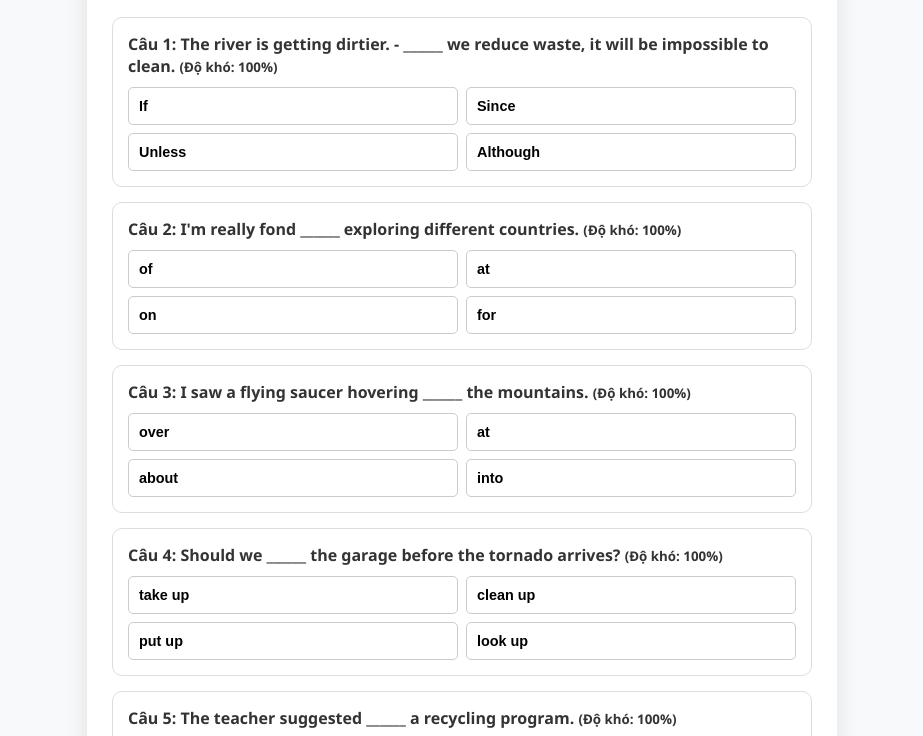
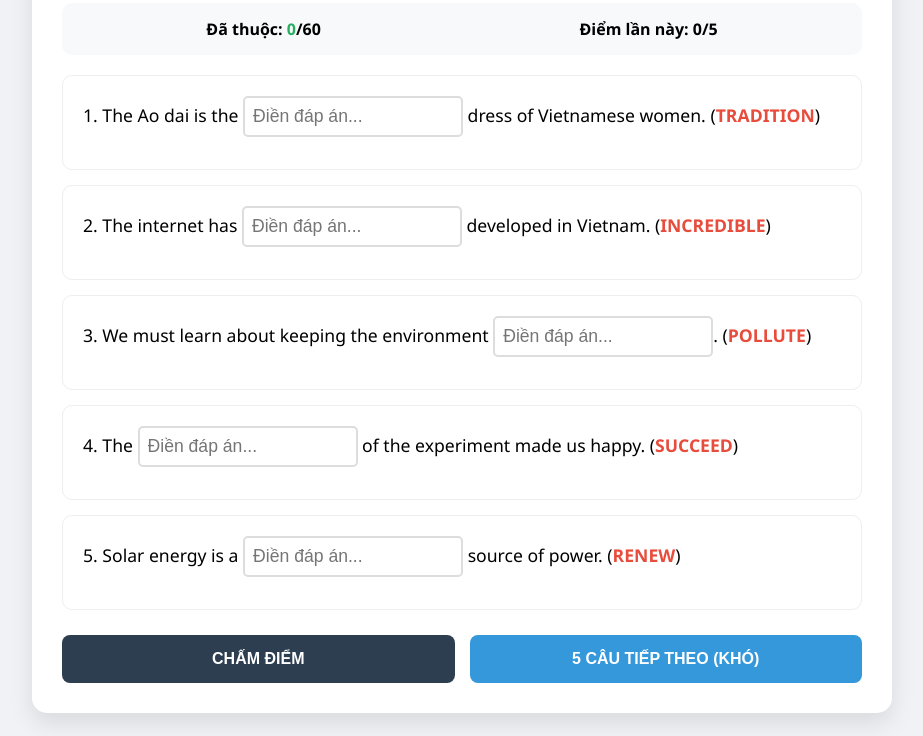
Before and after one commit to vtbinh2025/nountest, a plain HTML site: page DethiPhan5.html in a window 1280 px wide. Shown: the part 154-890 px from the top of the page, without its empty margins (178-1101 px from the left). Drawn offline with Linux system fonts and the light colour scheme.

Commit message:
Update DethiPhan5.html

```diff
--- a/DethiPhan5.html
+++ b/DethiPhan5.html
@@ -3,33 +3,42 @@
 <head>
     <meta charset="UTF-8">
     <meta name="viewport" content="width=device-width, initial-scale=1.0">
-    <title>Luyện tập Tiếng Anh - Hệ thống Trọng số</title>
+    <title>Luyện tập Word Form - Tiếng Anh 10</title>
     <style>
         :root {
             --primary: #2c3e50;
             --accent: #3498db;
             --success: #27ae60;
             --danger: #e74c3c;
-            --bg: #f8f9fa;
+            --bg: #f0f2f5;
         }
-        body { font-family: 'Segoe UI', Tahoma, sans-serif; background: var(--bg); padding: 20px; }
-        .container { max-width: 700px; margin: auto; background: white; padding: 25px; border-radius: 15px; box-shadow: 0 10px 25px rgba(0,0,0,0.1); }
-        h1 { text-align: center; color: var(--primary); font-size: 1.5em; margin-bottom: 10px; }
+        body { font-family: 'Segoe UI', Arial, sans-serif; background: var(--bg); padding: 20px; }
+        .container { max-width: 800px; margin: auto; background: white; padding: 30px; border-radius: 15px; box-shadow: 0 10px 25px rgba(0,0,0,0.1); }
+        h1 { text-align: center; color: var(--primary); border-bottom: 3px solid var(--accent); padding-bottom: 10px; }
+        .stats { display: flex; justify-content: space-around; background: #f8f9fa; padding: 15px; border-radius: 10px; margin-bottom: 20px; font-weight: bold; }
 
-        .status-bar { display: flex; justify-content: space-between; background: #eee; padding: 10px 15px; border-radius: 8px; margin-bottom: 20px; font-size: 0.9em; }
+        .question-box { border: 1px solid #eee; padding: 20px; border-radius: 10px; margin-bottom: 15px; background: #fff; position: relative; }
+        .q-text { font-size: 1.1em; margin-bottom: 12px; line-height: 1.6; }
+        .word-bracket { color: var(--danger); font-weight: bold; }
 
-        .question-card { border: 1px solid #ddd; padding: 15px; border-radius: 10px; margin-bottom: 15px; background: #fff; }
-        .q-text { font-weight: bold; margin-bottom: 10px; color: #333; }
-        .options { display: grid; grid-template-columns: 1fr 1fr; gap: 8px; }
-        .opt { padding: 10px; border: 1px solid #ccc; border-radius: 5px; cursor: pointer; text-align: left; background: #fff; font-size: 0.9em; }
-        .opt:hover { background: #f0f7ff; border-color: var(--accent); }
-        .opt.selected { background: #d6eaf8; border-color: var(--accent); }
-        .opt.correct { background: var(--success) !important; color: white; border-color: var(--success); }
-        .opt.wrong { background: var(--danger) !important; color: white; border-color: var(--danger); }
+        input[type="text"] {
+            width: 200px;
+            padding: 8px;
+            border: 2px solid #ddd;
+            border-radius: 5px;
+            font-size: 1em;
+            outline: none;
+            transition: 0.3s;
+        }
+        input[type="text"]:focus { border-color: var(--accent); }
+        input.correct-input { border-color: var(--success); background: #e8f5e9; }
+        input.wrong-input { border-color: var(--danger); background: #ffebee; }
 
-        .hint { margin-top: 10px; padding: 8px; background: #fff9db; border-left: 4px solid #f1c40f; display: none; font-size: 0.85em; color: #666; }
+        .feedback { margin-top: 10px; font-weight: bold; display: none; }
+        .correct-txt { color: var(--success); }
+        .wrong-txt { color: var(--danger); }
 
-        .controls { display: flex; gap: 10px; margin-top: 20px; }
+        .controls { display: flex; gap: 15px; margin-top: 25px; }
         button { flex: 1; padding: 15px; border: none; border-radius: 8px; cursor: pointer; font-weight: bold; font-size: 1em; transition: 0.3s; }
         #grade-btn { background: var(--primary); color: white; }
         #next-btn { background: var(--accent); color: white; }
@@ -39,171 +48,145 @@
 <body>
 
 <div class="container">
-    <h1>LUYỆN TẬP PHẦN V (TRỌNG SỐ)</h1>
-    <div class="status-bar">
-        <span>Tiến độ: <b id="mastered-count">0</b>/60 câu đã thuộc</span>
-        <span>Lần này: <b id="current-score">0/5</b></span>
+    <h1>WORD FORM PRACTICE (SECTION V)</h1>
+    <div class="stats">
+        <span>Đã thuộc: <span id="mastered-count" style="color: var(--success)">0</span>/60</span>
+        <span>Điểm lần này: <span id="current-score">0/5</span></span>
     </div>
 
-    <div id="quiz-area">
-        </div>
+    <div id="quiz-area"></div>
 
     <div class="controls">
         <button id="grade-btn" onclick="gradeBatch()">CHẤM ĐIỂM</button>
-        <button id="next-btn" onclick="initBatch()">TẠO 5 CÂU KHÁC (ƯU TIÊN CÂU SAI)</button>
+        <button id="next-btn" onclick="initBatch()">5 CÂU TIẾP THEO (KHÓ)</button>
     </div>
 </div>
 
 <script>
-// 1. DỮ LIỆU JSON 60 CÂU
-const allQuestions = [
-    {id:1, q:"The river is getting dirtier. - ______ we reduce waste, it will be impossible to clean.", o:["If","Since","Unless","Although"], a:"Unless", h:"Unless = If...not (Nếu không)"},
-    {id:2, q:"I'm really fond ______ exploring different countries.", o:["of","at","on","for"], a:"of", h:"Fond of: Thích thú"},
-    {id:3, q:"I saw a flying saucer hovering ______ the mountains.", o:["over","at","about","into"], a:"over", h:"Over: Phía trên"},
-    {id:4, q:"Should we ______ the garage before the tornado arrives?", o:["take up","clean up","put up","look up"], a:"clean up", h:"Clean up: Dọn dẹp"},
-    {id:5, q:"The teacher suggested ______ a recycling program.", o:["to start","starting","started","starts"], a:"starting", h:"Suggest + Ving"},
-    {id:6, q:"If I ______ you, I would take a coat.", o:["am","was","were","be"], a:"were", h:"Điều kiện loại 2 (giả định)"},
-    {id:7, q:"English ______ as a second language in many countries.", o:["is spoken","speaks","is speaking","has spoken"], a:"is spoken", h:"Bị động hiện tại đơn"},
-    {id:8, q:"They have lived in this city ______ 2010.", o:["for","since","during","ago"], a:"since", h:"Since + mốc thời gian"},
-    {id:9, q:"She is the woman ______ won the first prize.", o:["who","whom","which","whose"], a:"who", h:"Who thay thế chủ ngữ người"},
-    {id:10, q:"Despite ______ very tired, he finished his work.", o:["be","being","he was","he is"], a:"being", h:"Despite + Ving"},
-    {id:11, q:"I wish I ______ more time to study.", o:["have","had","will have","am having"], a:"had", h:"Ước ở hiện tại (V2)"},
-    {id:12, q:"It's high time we ______ something to protect nature.", o:["do","did","to do","doing"], a:"did", h:"It's high time + V2"},
-    {id:13, q:"My mother used ______ to work by bus.", o:["go","going","to go","to going"], a:"to go", h:"Used to + V-inf"},
-    {id:14, q:"Weather was bad; ______, the match was not cancelled.", o:["therefore","however","so","because"], a:"however", h:"However: Tuy nhiên"},
-    {id:15, q:"The students were very ______ about the field trip.", o:["excited","exciting","excite","excitement"], a:"excited", h:"Adj-ed cho người"},
-    {id:16, q:"If we go on littering, environment will be ______ polluted.", o:["heavy","heavily","heaviness","heavying"], a:"heavily", h:"Trạng từ bổ nghĩa tính từ"},
-    {id:17, q:"That is the house ______ I was born.", o:["which","where","when","who"], a:"where", h:"Where chỉ nơi chốn"},
-    {id:18, q:"The Ao dai is the ______ dress of Vietnam.", o:["traditional","tradition","traditionally","traditionalism"], a:"traditional", h:"Adj + Noun"},
-    {id:19, q:"Can you turn ______ the light? It's too dark.", o:["on","off","in","for"], a:"on", h:"Turn on: Bật"},
-    {id:20, q:"I suggest ______ money for the poor.", o:["save","saving","to save","saved"], a:"saving", h:"Suggest + Ving"},
-    {id:21, q:"He is very proud ______ his new car.", o:["of","with","on","at"], a:"of", h:"Proud of: Tự hào"},
-    {id:22, q:"The man ______ is talking to her is my dad.", o:["who","which","whom","whose"], a:"who", h:"Mệnh đề quan hệ người"},
-    {id:23, q:"If it ______ tomorrow, we will stay at home.", o:["rains","will rain","rained","is raining"], a:"rains", h:"Điều kiện loại 1"},
-    {id:24, q:"The match was postponed ______ the heavy rain.", o:["because","because of","although","despite"], a:"because of", h:"Because of + Noun"},
-    {id:25, q:"You haven't finished your homework, ______?", o:["have you","haven't you","do you","don't you"], a:"have you", h:"Câu hỏi đuôi"},
-    {id:26, q:"What ______ you do if you saw a UFO?", o:["will","would","do","did"], a:"would", h:"Điều kiện loại 2"},
-    {id:27, q:"He is the most ______ person I've met.", o:["interest","interesting","interested","interestingly"], a:"interesting", h:"Adj-ing miêu tả vật/người"},
-    {id:28, q:"I'm looking forward to ______ from you.", o:["hear","hearing","heard","to hear"], a:"hearing", h:"Look forward to + Ving"},
-    {id:29, q:"The children are ______ playing in the garden.", o:["happy","happily","happiness","unhappy"], a:"happily", h:"Trạng từ bổ nghĩa động từ"},
-    {id:30, q:"She asked me where I ______ from.", o:["come","came","am coming","will come"], a:"came", h:"Gián tiếp (Lùi thì)"},
-    {id:31, q:"I ______ this book for two hours.", o:["read","am reading","have read","have been reading"], a:"have been reading", h:"HTHT Tiếp diễn"},
-    {id:32, q:"The exam was ______ than we expected.", o:["difficult","more difficult","most difficult","as difficult"], a:"more difficult", h:"So sánh hơn"},
-    {id:33, q:"We should use ______ energy.", o:["solar","sun","sunny","sunlight"], a:"solar", h:"Solar energy"},
-    {id:34, q:"He doesn't have a car, ______ he walks.", o:["but","so","because","although"], a:"so", h:"So: Vì vậy"},
-    {id:35, q:"The boy ______ leg was broken is in hospital.", o:["who","whom","whose","which"], a:"whose", h:"Whose: sở hữu"},
-    {id:36, q:"I suggest ______ the light before going out.", o:["turn off","turning off","to turn off","turned off"], a:"turning off", h:"Suggest Ving"},
-    {id:37, q:"She speaks English ______.", o:["good","well","bad","fluency"], a:"well", h:"Trạng từ cho động từ"},
-    {id:38, q:"The book ______ I bought is very good.", o:["who","whom","which","whose"], a:"which", h:"Which cho vật"},
-    {id:39, q:"If I had money, I ______ travel.", o:["will","would","shall","can"], a:"would", h:"Điều kiện loại 2"},
-    {id:40, q:"He was sick, ______ he went to school.", o:["but","so","therefore","however"], a:"but", h:"But: tương phản"},
-    {id:41, q:"The news ______ very surprising.", o:["is","are","were","be"], a:"is", h:"News + Động từ số ít"},
-    {id:42, q:"I'm interested ______ history.", o:["in","on","at","for"], a:"in", h:"Interested in"},
-    {id:43, q:"They ______ this house ten years ago.", o:["build","built","have built","are building"], a:"built", h:"Quá khứ (ago)"},
-    {id:44, q:"Would you mind ______ the window?", o:["open","opening","to open","opened"], a:"opening", h:"Mind + Ving"},
-    {id:45, q:"The man ______ helped us is a doctor.", o:["who","whom","which","whose"], a:"who", h:"Người - chủ ngữ"},
-    {id:46, q:"He is ______ enough to lift this.", o:["strong","strongly","strength","stronger"], a:"strong", h:"Adj + enough"},
-    {id:47, q:"Water is ______ hot for me to drink.", o:["too","so","such","very"], a:"too", h:"Too...to..."},
-    {id:48, q:"I haven't seen her ______ a long time.", o:["for","since","during","ago"], a:"for", h:"For + khoảng thời gian"},
-    {id:49, q:"She asked me if I ______ coffee.", o:["do","did","will","would"], a:"did", h:"Gián tiếp (Yes/No)"},
-    {id:50, q:"The car ______ he bought is expensive.", o:["who","whom","which","whose"], a:"which", h:"Vật - tân ngữ"},
-    {id:51, q:"I suggest ______ some posters.", o:["make","making","to make","made"], a:"making", h:"Suggest Ving"},
-    {id:52, q:"He is the student ______ always gets A.", o:["who","whom","which","whose"], a:"who", h:"Mệnh đề quan hệ"},
-    {id:53, q:"If we ______ water, we'll have none.", o:["waste","wasted","will waste","are wasting"], a:"waste", h:"ĐK Loại 1"},
-    {id:54, q:"She was ______ because she failed.", o:["happy","unhappy","happily","happiness"], a:"unhappy", h:"Tiền tố trái nghĩa"},
-    {id:55, q:"They've been friends ______ children.", o:["since","for","during","ago"], a:"since", h:"Since + Clause V2"},
-    {id:56, q:"The girl ______ is wearing blue is my sister.", o:["who","whom","which","whose"], a:"who", h:"Mệnh đề quan hệ"},
-    {id:57, q:"I wish it ______ stop raining.", o:["will","would","can","is"], a:"would", h:"Ước tương lai"},
-    {id:58, q:"They ______ for a long time.", o:["don't talk","haven't talked","didn't talk","aren't talking"], a:"haven't talked", h:"Hiện tại hoàn thành"},
-    {id:59, q:"The movie was so ______ that I slept.", o:["bore","boring","bored","boredom"], a:"boring", h:"Adj-ing cho vật"},
-    {id:60, q:"Congratulations! - ______", o:["Thank you","I'm sorry","You're welcome","No problem"], a:"Thank you", h:"Giao tiếp"}
+// DỮ LIỆU 60 CÂU WORD FORM TỪ FILE PDF
+const wordFormBank = [
+    {id:1, q:"The Ao dai is the ______ dress of Vietnamese women.", w:"TRADITION", a:"traditional"},
+    {id:2, q:"The internet has ______ developed in Vietnam.", o:"INCREDIBLE", a:"incredibly"},
+    {id:3, q:"We must learn about keeping the environment ______.", w:"POLLUTE", a:"unpolluted"},
+    {id:4, q:"The ______ of the experiment made us happy.", w:"SUCCEED", a:"success"},
+    {id:5, q:"Solar energy is a ______ source of power.", w:"RENEW", a:"renewable"},
+    {id:6, q:"The air in the city is ______ polluted.", w:"HEAVY", a:"heavily"},
+    {id:7, q:"He is a ______ person. He always helps others.", w:"HELP", a:"helpful"},
+    {id:8, q:"She sang the song ______.", w:"BEAUTIFUL", a:"beautifully"},
+    {id:9, q:"The ______ of the mountain is very impressive.", w:"HIGH", a:"height"},
+    {id:10, q:"There are many ______ celebrations throughout the year.", w:"FESTIVAL", a:"festive"},
+    {id:11, q:"Energy ______ is very important nowadays.", w:"CONSERVE", a:"conservation"},
+    {id:12, q:"The teacher gave us a lot of ______.", w:"ENCOURAGE", a:"encouragement"},
+    {id:13, q:"We should avoid ______ the water.", w:"POLLUTE", a:"polluting"},
+    {id:14, q:"The local people are very ______.", w:"FRIEND", a:"friendly"},
+    {id:15, q:"Plastic bags are ______ to the environment.", w:"HARM", a:"harmful"},
+    {id:16, q:"Her ______ made me surprised.", w:"APPEAR", a:"appearance"},
+    {id:17, q:"He was ______ in his attempt to win the race.", w:"SUCCEED", a:"successful"},
+    {id:18, q:"They have ______ their house recently.", w:"MODERN", a:"modernized"},
+    {id:19, q:"The movie was very ______.", w:"INTEREST", a:"interesting"},
+    {id:20, q:"She is an ______ student.", w:"EXCEL", a:"excellent"},
+    {id:21, q:"We need to ______ our natural resources.", w:"PROTECTION", a:"protect"},
+    {id:22, q:"The ______ between the two countries is good.", w:"RELATION", a:"relationship"},
+    {id:23, q:"She is ______ in learning English.", w:"INTEREST", a:"interested"},
+    {id:24, q:"The weather was ______ cold yesterday.", w:"EXTREME", a:"extremely"},
+    {id:25, q:"He is a famous ______.", w:"SCIENCE", a:"scientist"},
+    {id:26, q:"The ______ of the bridge took two years.", w:"CONSTRUCT", a:"construction"},
+    {id:27, q:"I am very ______ of my father.", w:"PRIDE", a:"proud"},
+    {id:28, q:"We should reduce ______.", w:"CONSUME", a:"consumption"},
+    {id:29, q:"He drove ______ and had an accident.", w:"CARE", a:"carelessly"},
+    {id:30, q:"The ______ of the town is growing.", w:"POPULATE", a:"population"},
+    {id:31, q:"The volcano ______ unexpectedly.", w:"ERUPT", a:"erupted"},
+    {id:32, q:"Music is a form of ______.", w:"ENTERTAIN", a:"entertainment"},
+    {id:33, q:"He is ______ about his future.", w:"HOPE", a:"hopeful"},
+    {id:34, q:"The food was ______ prepared.", w:"DELICIOUS", a:"deliciously"},
+    {id:35, q:"There is a ______ of water in this area.", w:"SHORT", a:"shortage"},
+    {id:36, q:"They are ______ working on the project.", w:"BUSY", a:"busily"},
+    {id:37, q:"Her ______ made him very sad.", w:"DIE", a:"death"},
+    {id:38, q:"She is a very ______ dancer.", w:"GRACE", a:"graceful"},
+    {id:39, q:"The ______ was a great success.", w:"PERFORM", a:"performance"},
+    {id:40, q:"We should ______ the usage of plastic.", w:"MINIMIZE", a:"minimize"},
+    {id:41, q:"The ______ is very fresh in the morning.", w:"ATMOSPHERE", a:"atmosphere"},
+    {id:42, q:"He gave a ______ explanation.", w:"SATISFY", a:"satisfactory"},
+    {id:43, q:"The ______ of the child is normal.", w:"DEVELOP", a:"development"},
+    {id:44, q:"You should be ______ when crossing the street.", w:"CARE", a:"careful"},
+    {id:45, q:"The ______ was very informative.", w:"ADVERTISE", a:"advertisement"},
+    {id:46, q:"He is ______ to his parents.", w:"OBEY", a:"obedient"},
+    {id:47, q:"The situation is ______.", w:"HOPE", a:"hopeless"},
+    {id:48, q:"The ______ was signed yesterday.", w:"AGREE", a:"agreement"},
+    {id:49, q:"I ______ agree with you.", w:"ENTIRE", a:"entirely"},
+    {id:50, q:"We need more ______ about the course.", w:"INFORM", a:"information"},
+    {id:51, q:"She has a large ______ of stamps.", w:"COLLECT", a:"collection"},
+    {id:52, q:"It is ______ to drive without a license.", w:"LEGAL", a:"illegal"},
+    {id:53, q:"The ______ of the forest is essential.", w:"PRESERVE", a:"preservation"},
+    {id:54, q:"He is a ______ person.", w:"RELY", a:"reliable"},
+    {id:55, q:"The ______ was very exciting.", w:"COMPETE", a:"competition"},
+    {id:56, q:"I am ______ sorry for the delay.", w:"EXTREME", a:"extremely"},
+    {id:57, q:"The children are very ______.", w:"CREATE", a:"creative"},
+    {id:58, q:"We must ______ the environment.", w:"ENRICH", a:"enrich"},
+    {id:59, q:"The ______ was very beautiful.", w:"SCENE", a:"scenery"},
+    {id:60, q:"He is very ______ in his work.", w:"ACTIVE", a:"active"}
 ];
 
-// 2. KHỞI TẠO TRỌNG SỐ (WEIGHTS)
-let weights = JSON.parse(localStorage.getItem('quiz_weights')) || {};
-allQuestions.forEach(q => {
-    if (weights[q.id] === undefined) weights[q.id] = 100; // Mặc định 100% (câu chưa thuộc)
-});
+let weights = JSON.parse(localStorage.getItem('wf_weights')) || {};
+wordFormBank.forEach(q => { if(weights[q.id] === undefined) weights[q.id] = 100; });
 
 let currentBatch = [];
-let userSelections = {};
 
-// 3. HÀM CHỌN 5 CÂU CÓ TRỌNG SỐ CAO NHẤT
 function initBatch() {
-    // Sắp xếp câu hỏi theo trọng số giảm dần
-    const sorted = allQuestions.sort((a, b) => weights[b.id] - weights[a.id]);
-
-    // Lấy 5 câu đầu tiên (khó nhất/sai nhiều nhất)
+    const sorted = [...wordFormBank].sort((a, b) => weights[b.id] - weights[a.id]);
     currentBatch = sorted.slice(0, 5);
-    userSelections = {};
 
     const area = document.getElementById('quiz-area');
     area.innerHTML = '';
 
     currentBatch.forEach((q, idx) => {
-        const card = document.createElement('div');
-        card.className = 'question-card';
-        card.innerHTML = `
-            <div class="q-text">Câu ${q.id}: ${q.q} <small>(Độ khó: ${weights[q.id]}%)</small></div>
-            <div class="options" id="opt-group-${q.id}">
-                ${q.o.map(opt => `<button class="opt" onclick="select(${q.id}, '${opt}', this)">${opt}</button>`).join('')}
-            </div>
-            <div class="hint" id="hint-${q.id}">💡 Giải thích: ${q.h}</div>
+        const div = document.createElement('div');
+        div.className = 'question-box';
+        div.innerHTML = `
+            <div class="q-text">${idx+1}. ${q.q.replace('______', `<input type="text" id="input-${q.id}" placeholder="Điền đáp án...">`)}
+            (<span class="word-bracket">${q.w || q.o}</span>)</div>
+            <div class="feedback" id="fb-${q.id}"></div>
         `;
-        area.appendChild(card);
+        area.appendChild(div);
     });
-
     document.getElementById('current-score').innerText = "0/5";
     updateMasteryUI();
 }
 
-function select(qId, val, btn) {
-    userSelections[qId] = val;
-    const group = document.getElementById(`opt-group-${qId}`);
-    group.querySelectorAll('.opt').forEach(b => b.classList.remove('selected'));
-    btn.classList.add('selected');
-}
+function gradeBatch() {
+    let score = 0;
+    currentBatch.forEach(q => {
+        const input = document.getElementById(`input-${q.id}`);
+        const fb = document.getElementById(`fb-${q.id}`);
+        const userVal = input.value.trim().toLowerCase();
+        const correctVal = q.a.toLowerCase();
 
-// 4. HÀM CHẤM ĐIỂM VÀ CẬP NHẬT TRỌNG SỐ
-function gradeBatch() {
-    let batchScore = 0;
-    currentBatch.forEach(q => {
-        const userAns = userSelections[q.id];
-        const group = document.getElementById(`opt-group-${q.id}`);
-        const hint = document.getElementById(`hint-${q.id}`);
-        hint.style.display = 'block';
+        fb.style.display = 'block';
+        input.disabled = true;
 
-        const buttons = group.querySelectorAll('.opt');
-        buttons.forEach(btn => {
-            btn.disabled = true;
-            if(btn.innerText === q.a) btn.classList.add('correct');
-            if(userAns === btn.innerText && userAns !== q.a) btn.classList.add('wrong');
-        });
-
-        if(userAns === q.a) {
-            batchScore++;
-            // Giảm trọng số nếu đúng (giảm nhanh để câu khác hiện lên)
-            weights[q.id] = Math.max(0, weights[q.id] - 34);
+        if(userVal === correctVal) {
+            score++;
+            input.classList.add('correct-input');
+            fb.innerHTML = `<span class="correct-txt">Chính xác!</span>`;
+            weights[q.id] = Math.max(0, weights[q.id] - 40);
         } else {
-            // Tăng trọng số nếu sai
+            input.classList.add('wrong-input');
+            fb.innerHTML = `<span class="wrong-txt">Sai rồi! Đáp án đúng: ${q.a}</span>`;
             weights[q.id] = Math.min(100, weights[q.id] + 20);
         }
     });
 
-    document.getElementById('current-score').innerText = `${batchScore}/5`;
-    localStorage.setItem('quiz_weights', JSON.stringify(weights));
+    document.getElementById('current-score').innerText = `${score}/5`;
+    localStorage.setItem('wf_weights', JSON.stringify(weights));
     updateMasteryUI();
 }
 
 function updateMasteryUI() {
-    // Một câu được coi là "thuộc" nếu trọng số < 20%
     const mastered = Object.values(weights).filter(w => w < 20).length;
     document.getElementById('mastered-count').innerText = mastered;
 }
 
-// Chạy lần đầu
 initBatch();
 </script>
-
 </body>
 </html>
```
